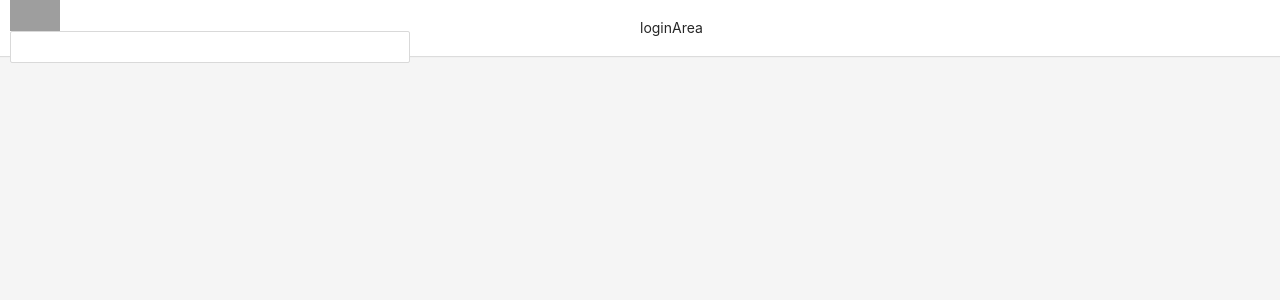
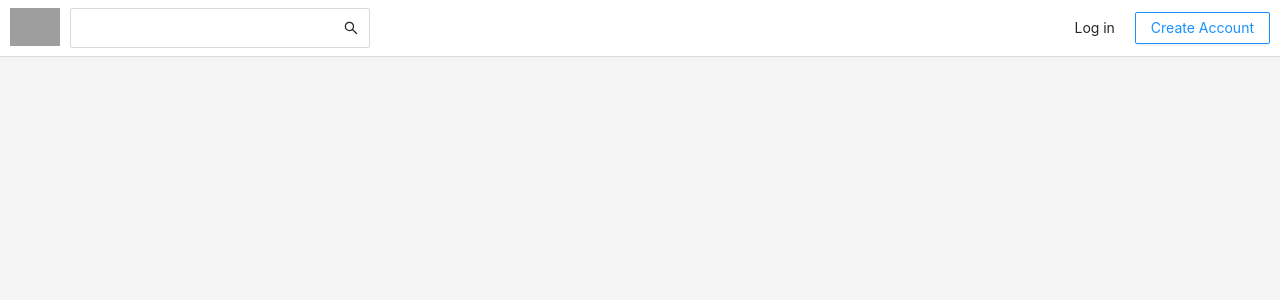
Before and after one commit to hua-bang/Creativity-Space-FE, a React (Create React App) app: page / in a window 1280 px wide. Shown: the top 300 px of the page. Built offline with nearby package versions, Linux system fonts and the light colour scheme; grey boxes are pictures that could not be loaded.

Commit message:
feat: Nav

```diff
--- /dev/null
+++ b/src/components/Nav/components/Login-Area/index.module.scss
@@ -0,0 +1,13 @@
+.login-area {
+  display: flex;
+  justify-content: end;
+  align-items: center;
+
+  .login-btn {
+
+  }
+
+  .register-btn {
+    margin-left: 20px;
+  }
+}
--- a/src/components/Nav/components/Login-Area/index.tsx
+++ b/src/components/Nav/components/Login-Area/index.tsx
@@ -1,9 +1,19 @@
 import React from 'react';
+import styles from './index.module.scss';
+import { Button } from 'antd';
+
 
 const LoginArea = () => {
   return (
-    <div>
-      loginArea
+    <div className={styles['login-area']}>
+      <div className={styles['login-btn']}>
+        Log in
+      </div>
+      <div className={styles['register-btn']}>
+        <Button type="primary" ghost>
+          Create Account
+        </Button>
+      </div>
     </div>
   );
 };
--- /dev/null
+++ b/src/components/Nav/components/Search-Area/index.module.scss
@@ -0,0 +1,17 @@
+.search-area {
+  display: flex;
+
+  .logo-area {
+
+    img {
+      width: 50px;
+    }
+  }
+
+  .input-area {
+    flex: 1;
+    display: flex;
+    padding-left: 10px;
+    align-items: center;
+  }
+}
--- a/src/components/Nav/components/Search-Area/index.tsx
+++ b/src/components/Nav/components/Search-Area/index.tsx
@@ -1,14 +1,21 @@
 import React from 'react';
 import { Input } from 'antd';
+import styles from './index.module.scss';
+import { SearchOutlined } from '@ant-design/icons';
 
 const SearchArea = () => {
   return (
-    <div className='search-area'>
-      <div className='logo-area'>
-        <img style={{ width: '50px' }} src='https://dev-to-uploads.s3.amazonaws.com/uploads/logos/resized_logo_UQww2soKuUsjaOGNB38o.png' />
+    <div className={styles['search-area']}>
+      <div className={styles['logo-area']}>
+        <img
+          src='https://dev-to-uploads.s3.amazonaws.com/uploads/logos/resized_logo_UQww2soKuUsjaOGNB38o.png'
+        />
       </div>
-      <div className='input-area'>
-        <Input style={{ maxWidth: '400px' }} />
+      <div className={styles['input-area']}>
+        <Input
+          style={{ maxWidth: '300px', height: '40px' }}
+          suffix={<SearchOutlined />}
+        />
       </div>
     </div>
   );
--- a/src/components/Nav/index.module.scss
+++ b/src/components/Nav/index.module.scss
@@ -1,12 +1,22 @@
-.creativity-header__container {
+.creativity-header {
+  position: fixed;
+  top: 0;
+  left: 0;
   width: 100vw;
-  padding: 0 10px;
-  height: 56px;
-  display: flex;
-  margin: auto;
   align-items: center;
   background: white;
   box-shadow: 0 1px 1px rgba(0, 0, 0, 0.1);
+  height: 56px;
+}
+
+.creativity-header__container {
+  max-width: 1280px;
+  width: 100%;
+  padding: 0 10px;
+  height: 100%;
+  display: flex;
+  align-items: center;
+  margin: auto;
 
   >div {
     flex: 1;
--- a/src/components/Nav/index.tsx
+++ b/src/components/Nav/index.tsx
@@ -6,6 +6,7 @@ import LoginArea from './components/Login-Area';
 function Nav() {
 
   return (
+    <div className={styles['creativity-header']}>
       <div className={styles['creativity-header__container']}>
         <div className={styles['left-container']}>
           <SearchArea />
@@ -14,6 +15,7 @@ function Nav() {
           <LoginArea />
         </div>
       </div>
+    </div>
   );
 }
 
```
Also changed, not shown: src/components/Nav/index.module.scss.d.ts (added, +13 -0 lines). Lines whose indentation alone changed are shown as unchanged.
